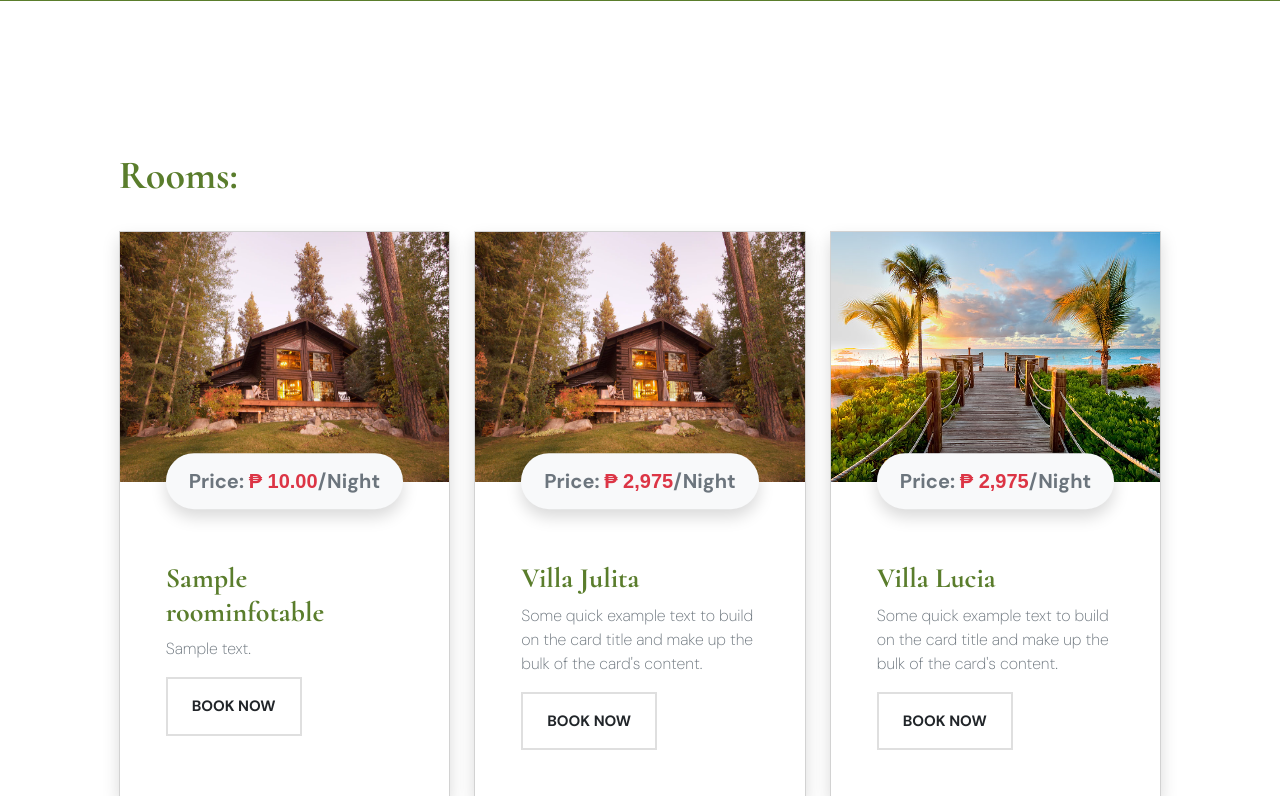
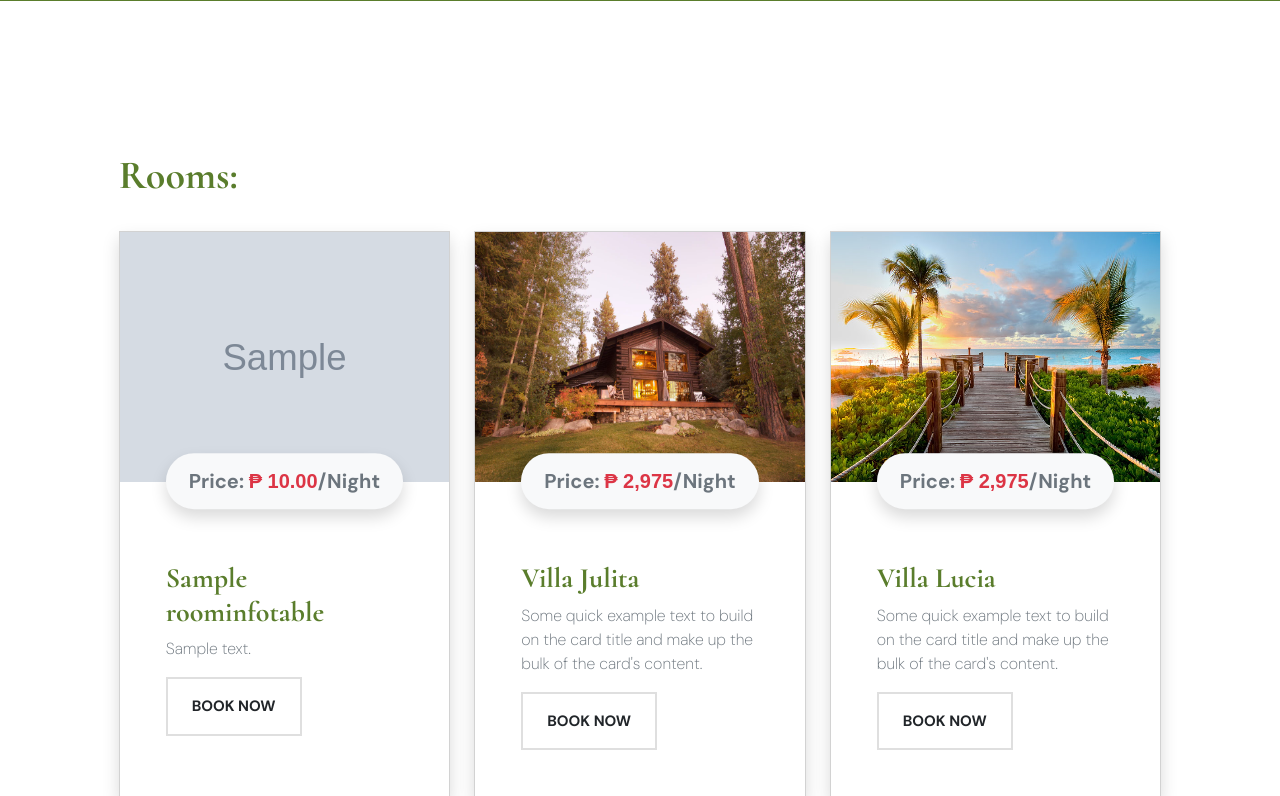
Before and after one commit to jrdrae08/Capstone-Project, a PHP site: page /Resort/page-2.php in a window 1280 px wide. Shown: the part 655-1451 px from the top of the page. Run offline with PHP 8.4, Linux system fonts and the light colour scheme; data comes from the database, SQL or seed files in the repository; tables that the repository leaves empty hold one stand-in row (values such as "Sample post"); grey boxes marked "Sample" are stand-in pictures; some libraries are stand-ins or nearby versions; some web fonts are replaced.

Commit message:
nag fefetch na yung images nya yesyy hahaha

```diff
--- a/Resort/page-2.php
+++ b/Resort/page-2.php
@@ -132,7 +132,7 @@ try {
                                 <div class="col-xl-4 col-lg-6 col-md-6 col-sm-10 my-4 d-flex justify-content-center">
                                     <div class="card shadow custom-card-height rounded-0 overflow-hidden">
                                         <div class="img-container">
-                                            <img src="../../resort/cabin.webp" class="card-img-top rounded-0" alt="...">
+                                            <img src="<?php echo htmlspecialchars($room['image1']); ?>" class="card-img-top rounded-0" alt="Room Image">
                                         </div>
                                         <div class="card-body">
                                             <div class="price-overlay shadow bg-light rounded-5">
```
